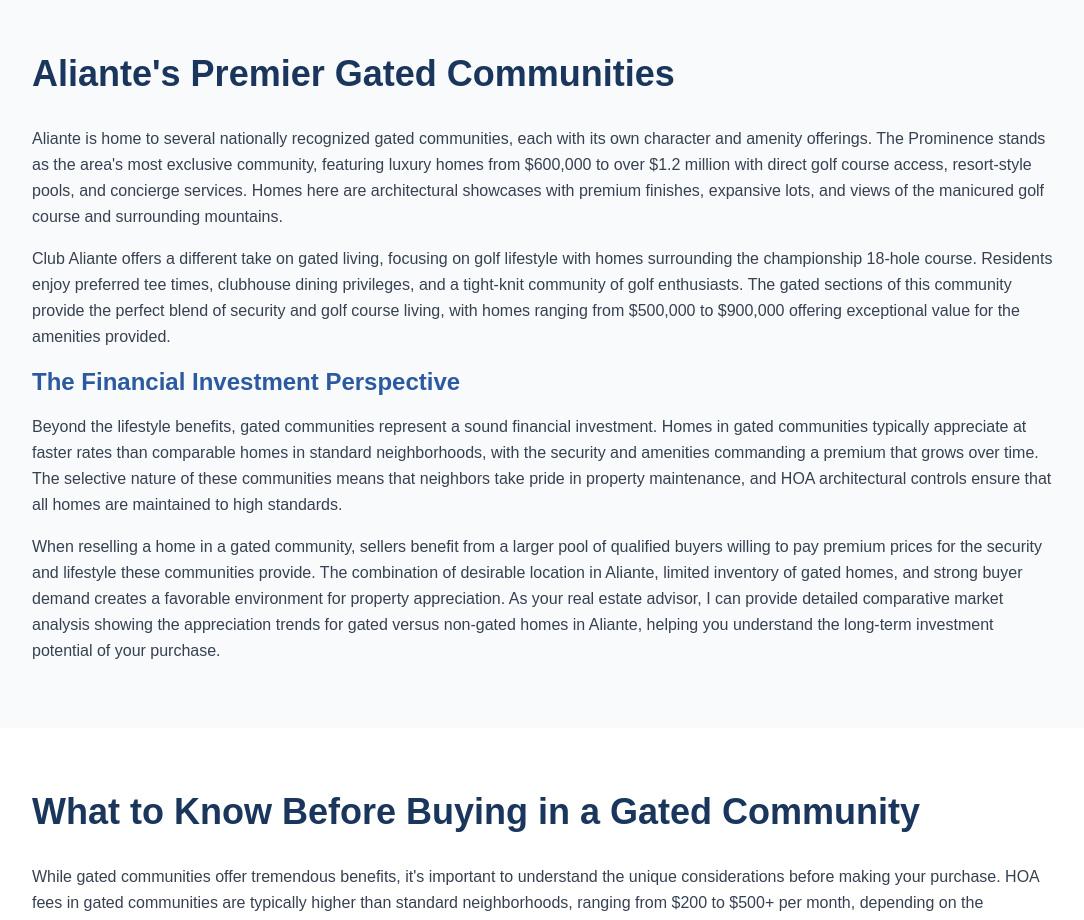
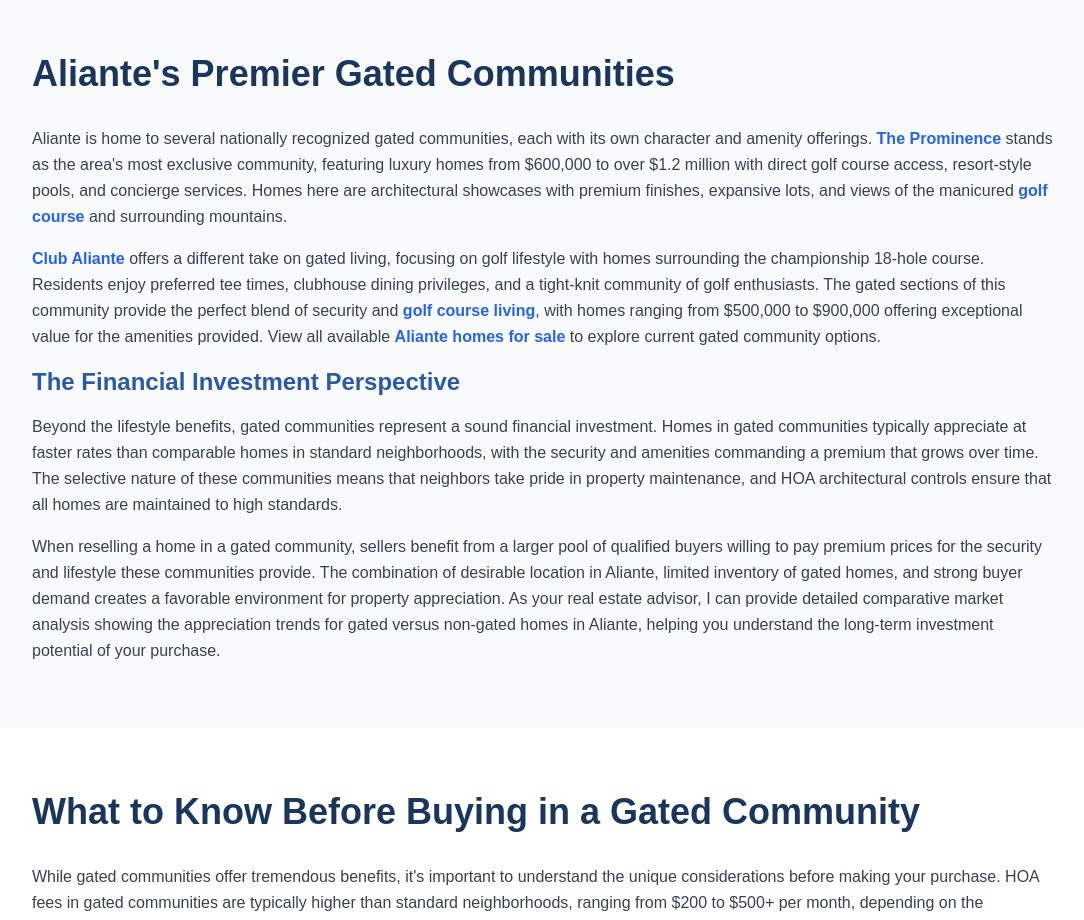
Before and after one commit to DrJanDuffy/aliantehomesforsale.com, a Next.js app: page /gated-communities in a window 1280 px wide. Shown: the part 1720-2640 px from the top of the page, without its empty margins (96-1180 px from the left). Built offline with nearby package versions, Linux system fonts and the light colour scheme; no server answers.

Commit message:
feat: Add contextual internal links throughout content sections - strategic keyword-rich anchor text

```diff
--- a/app/components/BuildersIntro.tsx
+++ b/app/components/BuildersIntro.tsx
@@ -1,4 +1,6 @@
 'use client';
+
+import Link from 'next/link';
 
 export default function BuildersIntro() {
   return (
@@ -26,7 +28,7 @@
           </p>
 
           <p className="leading-relaxed">
-            Beyond the immediate financial benefits, new construction homes in Aliante feature the latest in energy-efficient technology, smart home integration, and open-concept designs that today's buyers demand. You'll enjoy 10-year structural warranties, modern electrical and plumbing systems designed for today's lifestyle, and peace of mind knowing that every component is brand new and covered under warranty. The ability to customize your home during the build process means you can create a space that perfectly matches your family's needs without the cost and hassle of renovations.
+            Beyond the immediate financial benefits, new construction homes in Aliante feature the latest in energy-efficient technology, smart home integration, and open-concept designs that today's buyers demand. You'll enjoy 10-year structural warranties, modern electrical and plumbing systems designed for today's lifestyle, and peace of mind knowing that every component is brand new and covered under warranty. The ability to customize your home during the build process means you can create a space that perfectly matches your family's needs without the cost and hassle of renovations. Learn more about <Link href="/neighborhoods/tule-springs" className="text-blue-600 hover:text-blue-800 font-semibold hover:underline">Villages at Tule Springs</Link>, our newest master-planned community with cutting-edge new construction.
           </p>
         </div>
       </div>
--- a/app/components/BuyerGuideContent.tsx
+++ b/app/components/BuyerGuideContent.tsx
@@ -1,4 +1,6 @@
 'use client';
+
+import Link from 'next/link';
 
 export default function BuyerGuideContent() {
   return (
@@ -41,7 +43,7 @@
 
           <div className="prose prose-lg max-w-none text-gray-700 space-y-4">
             <p className="leading-relaxed">
-              Aliante encompasses multiple distinct neighborhoods, each with its own character, amenities, and price points. Understanding these differences is crucial for focusing your search on areas that align with your lifestyle priorities and budget. The Prominence offers luxury gated living with golf course access, appealing to move-up buyers and retirees seeking premium amenities and security. Club Aliante focuses on golf lifestyle, with homes surrounding the championship course attracting golf enthusiasts and entertaining-focused buyers.
+              Aliante encompasses multiple distinct <Link href="/neighborhoods" className="text-blue-600 hover:text-blue-800 font-semibold hover:underline">neighborhoods</Link>, each with its own character, amenities, and price points. Understanding these differences is crucial for focusing your search on areas that align with your lifestyle priorities and budget. <Link href="/neighborhoods/prominence" className="text-blue-600 hover:text-blue-800 font-semibold hover:underline">The Prominence</Link> offers luxury <Link href="/gated-communities" className="text-blue-600 hover:text-blue-800 font-semibold hover:underline">gated living</Link> with golf course access, appealing to move-up buyers and retirees seeking premium amenities and security. <Link href="/neighborhoods/club-aliante" className="text-blue-600 hover:text-blue-800 font-semibold hover:underline">Club Aliante</Link> focuses on <Link href="/golf-homes" className="text-blue-600 hover:text-blue-800 font-semibold hover:underline">golf lifestyle</Link>, with homes surrounding the championship course attracting golf enthusiasts and entertaining-focused buyers.
             </p>
 
             <p className="leading-relaxed">
--- a/app/components/GatedCommunitiesContent.tsx
+++ b/app/components/GatedCommunitiesContent.tsx
@@ -1,4 +1,6 @@
 'use client';
+
+import Link from 'next/link';
 
 export default function GatedCommunitiesContent() {
   return (
@@ -41,11 +43,11 @@
 
           <div className="prose prose-lg max-w-none text-gray-700 space-y-4">
             <p className="leading-relaxed">
-              Aliante is home to several nationally recognized gated communities, each with its own character and amenity offerings. The Prominence stands as the area's most exclusive community, featuring luxury homes from $600,000 to over $1.2 million with direct golf course access, resort-style pools, and concierge services. Homes here are architectural showcases with premium finishes, expansive lots, and views of the manicured golf course and surrounding mountains.
+              Aliante is home to several nationally recognized gated communities, each with its own character and amenity offerings. <Link href="/neighborhoods/prominence" className="text-blue-600 hover:text-blue-800 font-semibold hover:underline">The Prominence</Link> stands as the area's most exclusive community, featuring luxury homes from $600,000 to over $1.2 million with direct golf course access, resort-style pools, and concierge services. Homes here are architectural showcases with premium finishes, expansive lots, and views of the manicured <Link href="/golf-homes" className="text-blue-600 hover:text-blue-800 font-semibold hover:underline">golf course</Link> and surrounding mountains.
             </p>
 
             <p className="leading-relaxed">
-              Club Aliante offers a different take on gated living, focusing on golf lifestyle with homes surrounding the championship 18-hole course. Residents enjoy preferred tee times, clubhouse dining privileges, and a tight-knit community of golf enthusiasts. The gated sections of this community provide the perfect blend of security and golf course living, with homes ranging from $500,000 to $900,000 offering exceptional value for the amenities provided.
+              <Link href="/neighborhoods/club-aliante" className="text-blue-600 hover:text-blue-800 font-semibold hover:underline">Club Aliante</Link> offers a different take on gated living, focusing on golf lifestyle with homes surrounding the championship 18-hole course. Residents enjoy preferred tee times, clubhouse dining privileges, and a tight-knit community of golf enthusiasts. The gated sections of this community provide the perfect blend of security and <Link href="/golf-homes" className="text-blue-600 hover:text-blue-800 font-semibold hover:underline">golf course living</Link>, with homes ranging from $500,000 to $900,000 offering exceptional value for the amenities provided. View all available <Link href="/homes-for-sale" className="text-blue-600 hover:text-blue-800 font-semibold hover:underline">Aliante homes for sale</Link> to explore current gated community options.
             </p>
 
             <h3 className="text-2xl font-bold mt-8 mb-4" style={{ color: '#2c5aa0' }}>
--- a/app/components/MarketReportContent.tsx
+++ b/app/components/MarketReportContent.tsx
@@ -1,4 +1,6 @@
 'use client';
+
+import Link from 'next/link';
 
 export default function MarketReportContent() {
   return (
@@ -15,7 +17,7 @@
             </p>
 
             <p className="leading-relaxed">
-              With over 286 active listings currently available, Aliante offers buyers exceptional choice across all price points and property types. From affordable starter homes in The Paseos beginning around $300,000 to luxury estates in The Prominence exceeding $1.2 million, the diverse inventory ensures that families at every stage of life can find their ideal home. The median price of $450,000 reflects a balanced market where buyers have negotiating power while sellers can still achieve strong returns on their investments.
+              With over 286 active listings currently available, Aliante offers buyers exceptional choice across all price points and property types. From affordable starter homes in <Link href="/neighborhoods/paseos" className="text-blue-600 hover:text-blue-800 font-semibold hover:underline">The Paseos</Link> beginning around $300,000 to luxury estates in <Link href="/neighborhoods/prominence" className="text-blue-600 hover:text-blue-800 font-semibold hover:underline">The Prominence</Link> exceeding $1.2 million, the diverse inventory ensures that families at every stage of life can find their ideal home. Browse all <Link href="/homes-for-sale" className="text-blue-600 hover:text-blue-800 font-semibold hover:underline">Aliante homes for sale</Link> to see current listings. The median price of $450,000 reflects a balanced market where buyers have negotiating power while sellers can still achieve strong returns on their investments.
             </p>
 
             <h3 className="text-2xl font-bold mt-8 mb-4" style={{ color: '#2c5aa0' }}>
```
